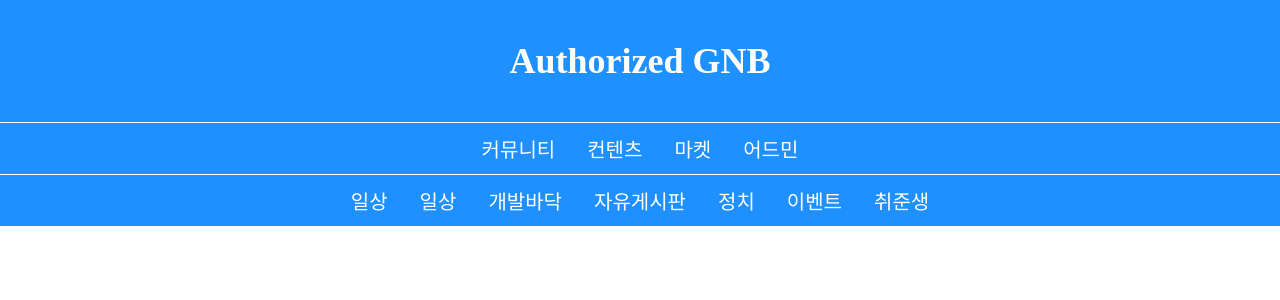
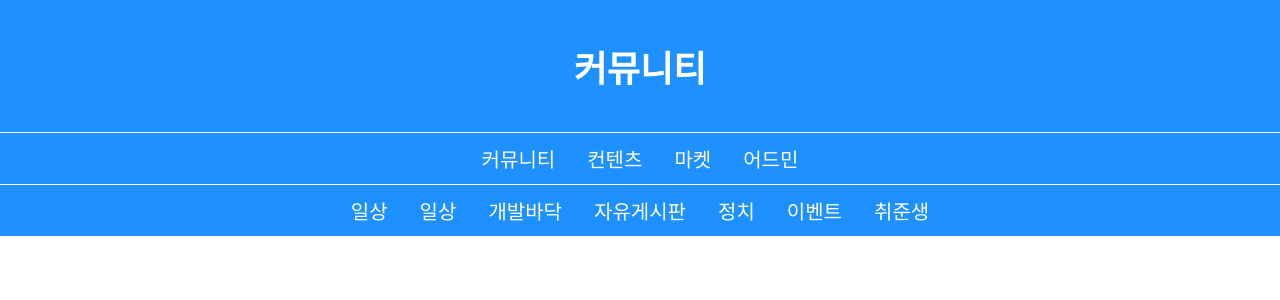
Before and after one commit to wonkooklee/gnb-problem-solving, a Vue app: page / in a window 1280 px wide. Shown: the top 300 px of the page. Built offline with nearby package versions, Linux system fonts and the light colour scheme.

Commit message:
Fixed 카테고리 네이밍 상태화

```diff
--- a/src/components/Navigation.vue
+++ b/src/components/Navigation.vue
@@ -1,7 +1,7 @@
 <template>
   <nav>
     <div>
-      <h2>Authorized GNB</h2>
+      <h2>{{ currentCategoryTitle }}</h2>
     </div>
     <ul>
       <li v-for="(menu, idx) in menuItems" :key="idx">
@@ -25,6 +25,7 @@ export default {
       menuItems: [],
       auths: ["운영자"],
       currentMenu: "",
+      currentCategoryTitle: "",
     };
   },
   computed: {
@@ -32,6 +33,7 @@ export default {
       if (!this.menuItems.length) return [];
       return this.menuItems.find((item) => {
         if (!item.children) return [];
+        this.currentCategoryTitle = item.title;
         return item.id === this.currentMenu;
       }).children;
     },
```
